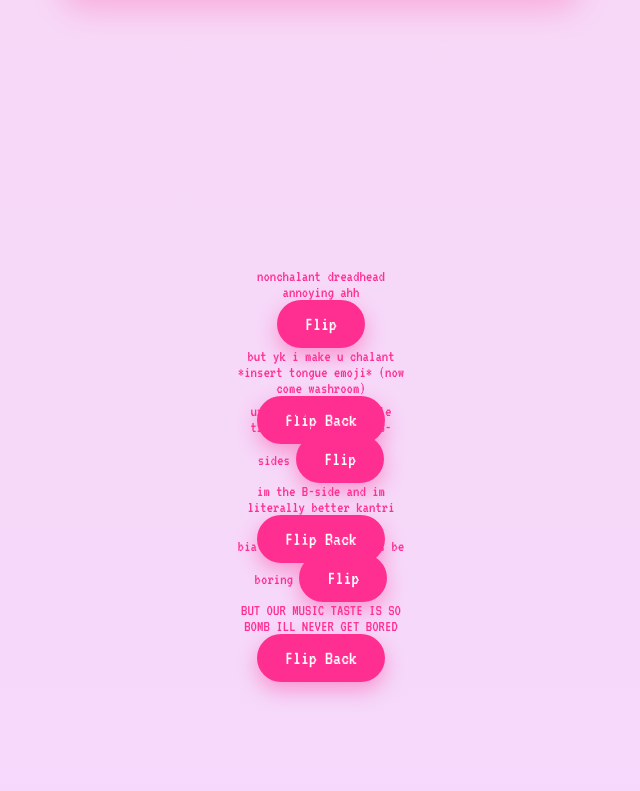
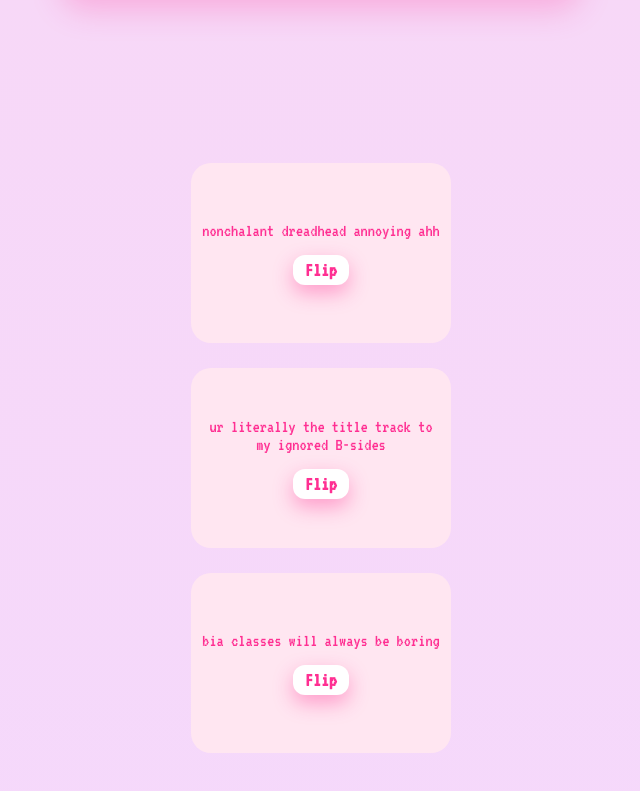
Before and after one commit to nainika-bit/birthday-wrapped, a plain HTML site: page index.html in a window 1280 px wide. Shown: the part 3635-4426 px from the top of the page, without its empty margins (319-959 px from the left). Drawn offline with Linux system fonts and the light colour scheme.

Commit message:
Update style.css

```diff
--- a/style.css
+++ b/style.css
@@ -89,47 +89,59 @@ body {
 }
 
 .flip-card {
-  width: 170px;
-  height: 110px;
-  perspective: 1000px;
+  width: 260px;
+  height: 180px;
+  perspective: 1200px;
 }
 
-.flip-inner {
+.flip-card-inner {
   width: 100%;
   height: 100%;
- transition: transform 0.8s cubic-bezier(0.4, 0, 0.2, 1);
+  transition: transform 0.8s cubic-bezier(0.4, 0, 0.2, 1);
   transform-style: preserve-3d;
-   backface-visibility: hidden;
+  position: relative;
   will-change: transform;
 }
 
-.flip-card:hover .flip-inner {
+.flip-card.flipped .flip-card-inner {
   transform: rotateY(180deg);
 }
 
-.flip-front,
-.flip-back {
+.flip-card-front,
+.flip-card-back {
   position: absolute;
   width: 100%;
   height: 100%;
-  border-radius: 18px;
+  backface-visibility: hidden;
   display: flex;
+  flex-direction: column;
   align-items: center;
   justify-content: center;
-  font-size: 22px;
-  backface-visibility: hidden;
+  border-radius: 20px;
   padding: 10px;
+  font-size: 18px;
 }
 
-.flip-front {
+.flip-card-front {
   background: #ffe6f1;
   color: #ff2f92;
 }
 
-.flip-back {
+.flip-card-back {
   background: #ff2f92;
   color: white;
   transform: rotateY(180deg);
+}
+
+.flip-btn {
+  margin-top: 15px;
+  padding: 5px 12px;
+  border: none;
+  border-radius: 12px;
+  background-color: white;
+  color: #ff2f92;
+  cursor: pointer;
+  font-weight: bold;
 }
 
 /* FINAL SECTION */
```
